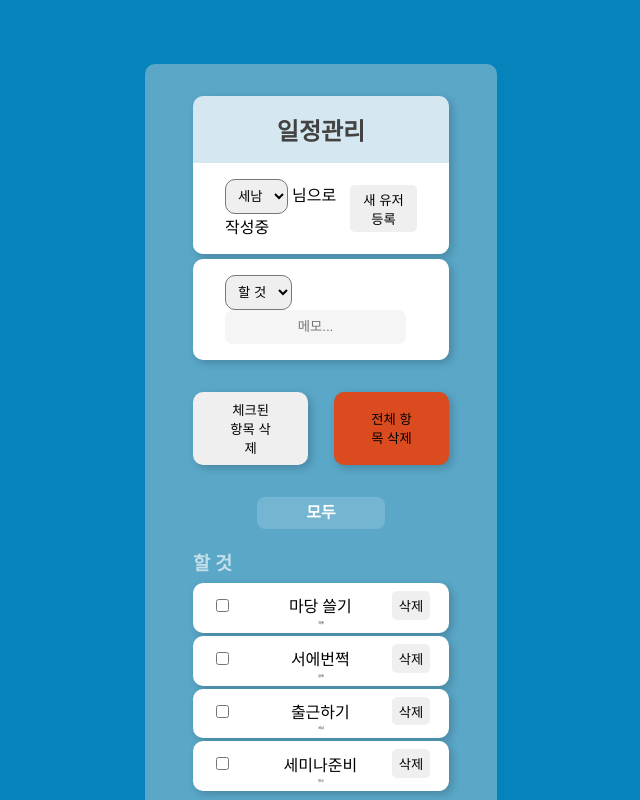
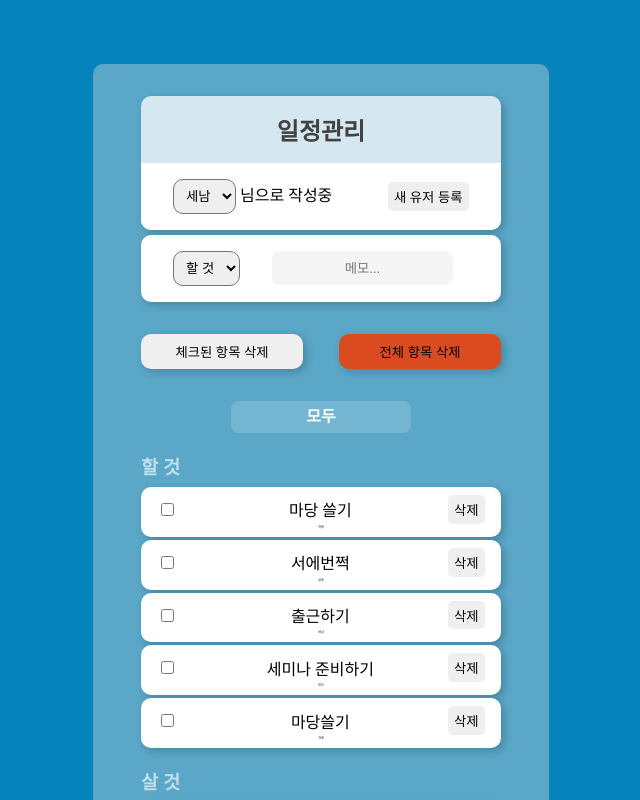
Before and after one commit to YOON3N4M/study-react, a React (Create React App) app: page / in a window 1280 px wide. Shown: the top 800 px of the page, without its empty margins (319-959 px from the left). Built offline with nearby package versions, Linux system fonts and the light colour scheme; data requests are answered from the project's data file; a web font is replaced by a local one.

Commit message:
design: 앱 전체를 감싸는 앱 컨테이너 넓이의 최소, 최대 값 설정

```diff
--- a/fake-server/db.json
+++ b/fake-server/db.json
@@ -38,9 +38,23 @@
     {
       "createBy": "현우",
       "type": "할 것",
-      "todoText": "세미나준비",
+      "todoText": "세미나 준비하기",
       "isCheck": false,
       "id": 10
+    },
+    {
+      "createBy": "개똥",
+      "type": "할 것",
+      "todoText": "마당쓸기",
+      "isCheck": false,
+      "id": 12
+    },
+    {
+      "createBy": "개똥",
+      "type": "살 것",
+      "todoText": "빗자루",
+      "isCheck": false,
+      "id": 13
     }
   ],
   "users": [
--- a/src/components/TodoItem.js
+++ b/src/components/TodoItem.js
@@ -18,7 +18,7 @@ const TodoItemContainer = styled.div`
   box-shadow: 3px 3px 8px rgba(0, 0, 0, 0.2);
   .top-row {
     display: flex;
-    width: 17vw;
+    width: 100%;
     justify-content: space-between;
     align-items: center;
     span {
--- a/src/components/TodoTemplate.js
+++ b/src/components/TodoTemplate.js
@@ -11,6 +11,9 @@ const TodoContainer = styled.div`
   flex-direction: column;
   background-color: #dbdbdb65;
   width: 20vw;
+  min-width: 360px;
+  max-width: 384px;
+  min-height: 300px;
   padding: 2rem 3rem;
   border-radius: 10px;
   overflow: hidden;
```
